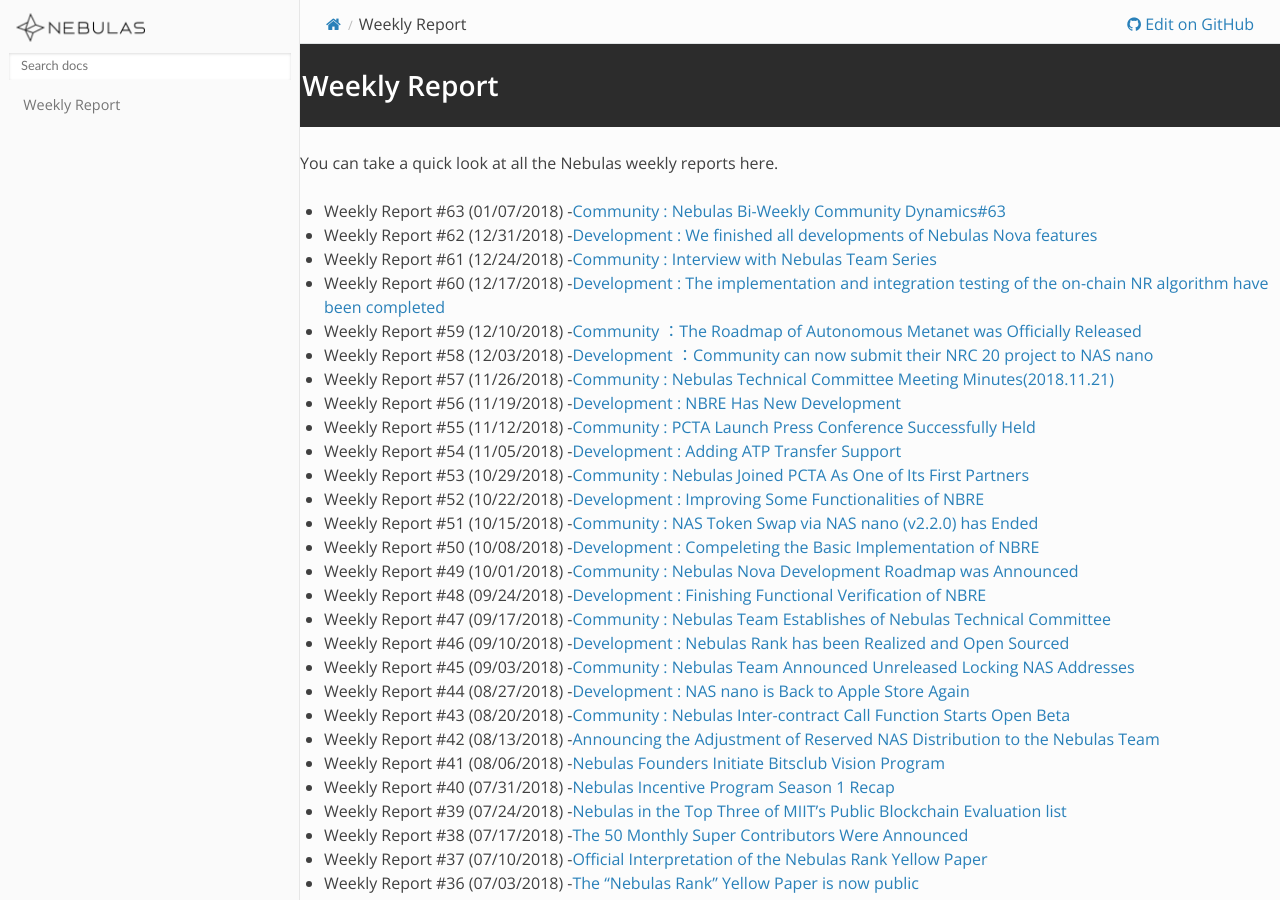
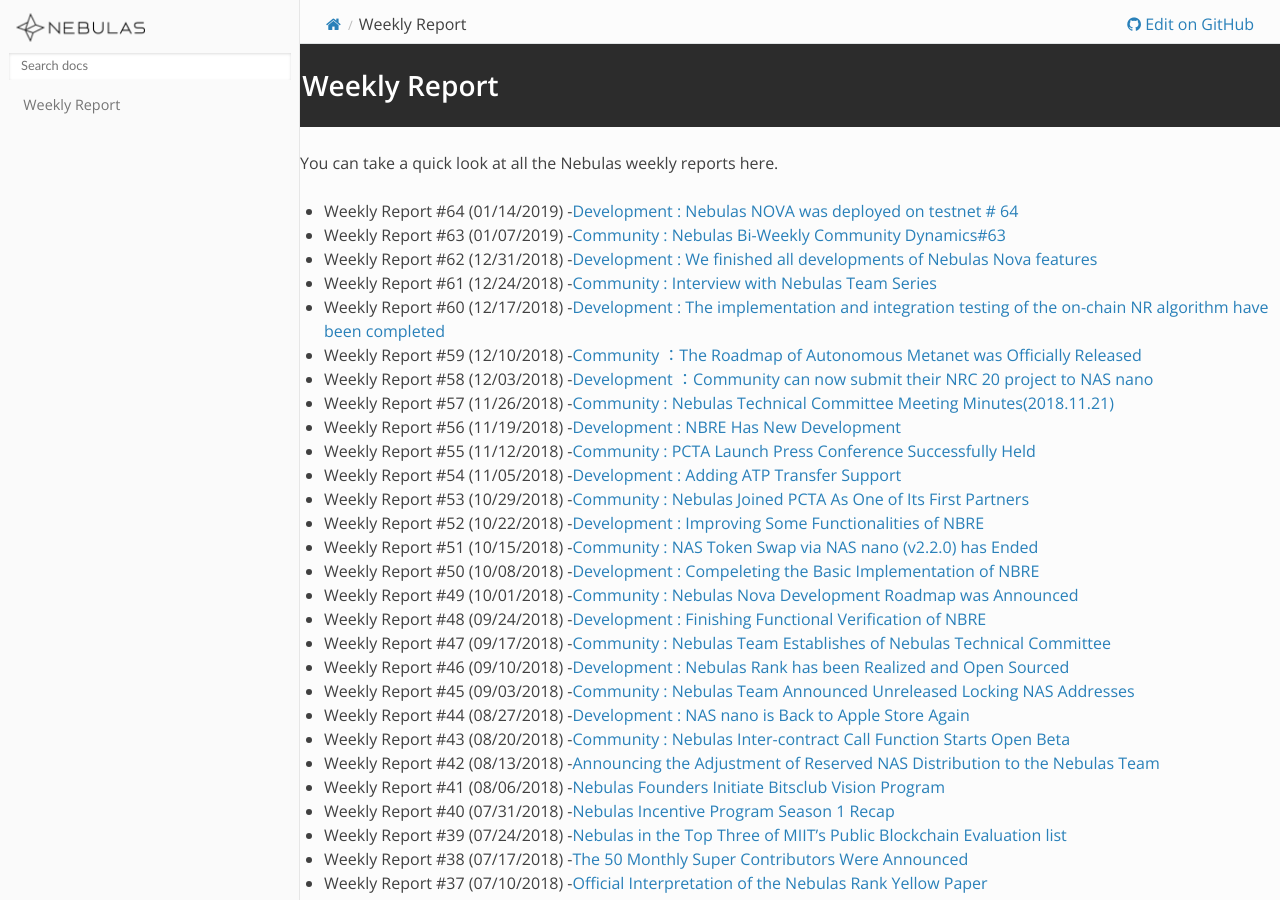
Before and after one commit to nebulasio/nebdocs, a Sphinx documentation site: the page built from docs/community/weekly-report.md, in a window 1280 px wide and 900 px high. Built offline with Sphinx 7.4.7 and the Read the Docs theme 2.0.0, drawn with Linux system fonts in a browser that asks for light colours; pages that are not in the unit, such as notebooks, are missing from menus.

Commit message:
update weekly report
update weekly report

```diff
--- a/docs/community/weekly-report.md
+++ b/docs/community/weekly-report.md
@@ -3,7 +3,8 @@
 You can take a quick look at all the Nebulas weekly reports here.
 
 
-- Weekly Report #63 (01/07/2018) -[Community : Nebulas Bi-Weekly Community Dynamics#63](https://medium.com/p/63938b990745/edit)
+- Weekly Report #64 (01/14/2019) -[Development : Nebulas NOVA was deployed on testnet # 64](https://medium.com/nebulasio/nebulas-bi-weekly-development-commits-64-ff633d06833a)
+- Weekly Report #63 (01/07/2019) -[Community : Nebulas Bi-Weekly Community Dynamics#63](https://medium.com/p/63938b990745/edit)
 - Weekly Report #62 (12/31/2018) -[Development : We finished all developments of Nebulas Nova features](https://medium.com/nebulasio/nebulas-bi-weekly-development-commits-62-dbd919193806)
 - Weekly Report #61 (12/24/2018) -[Community : Interview with Nebulas Team Series](https://medium.com/nebulasio/nebulas-bi-weekly-community-dynamics-61-e209af7a1ef2)
 - Weekly Report #60 (12/17/2018) -[Development : The implementation and integration testing of the on-chain NR algorithm have been completed](https://medium.com/nebulasio/nebulas-bi-weekly-development-commits-60-62557de76f08)
```
